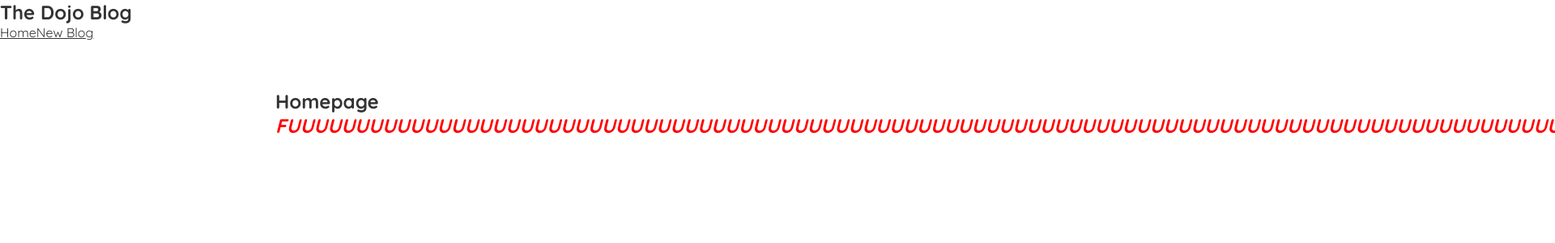
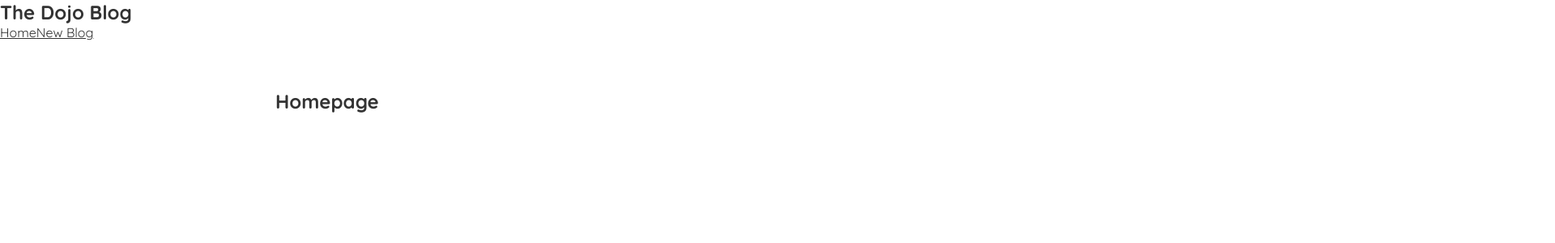
Before and after one commit to 0JojoMojo0/dojo-blog, a React (Create React App) app: page / in a window 1280 px wide. Shown: the top 300 px of the page at 81% size, 1920 px wide, since content can reach past the window. Built offline with nearby package versions, Linux system fonts and the light colour scheme.

Commit message:
ma she ani rotze

```diff
--- a/src/Home.js
+++ b/src/Home.js
@@ -1,9 +1,8 @@
-import NewTest from "./NewTest";
 const Home = () => {
     return (
         <div className="home">
             <h2>Homepage</h2>
-            <NewTest />
+
         </div>
     );
 }
--- a/src/NewTest.css
+++ /dev/null
@@ -1,9 +0,0 @@
-.poopoo {
-  position: flex;
-  margin: auto;
-
-  font-size: x-large;
-  font-style: italic;
-  font-weight: 900;
-  color: red;
-}
```
Also changed, not shown: src/NewTest.js (deleted, +0 -8 lines).
